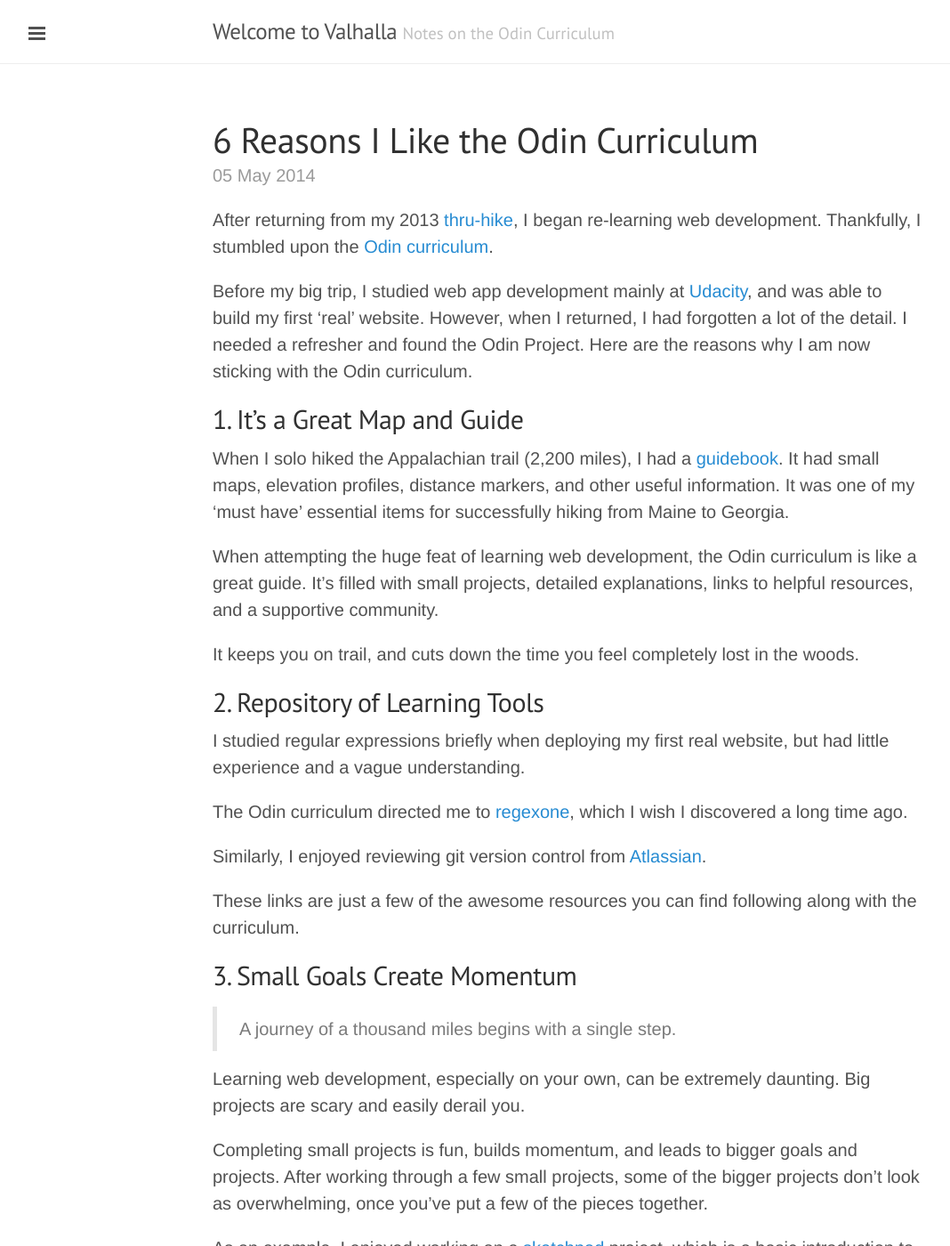
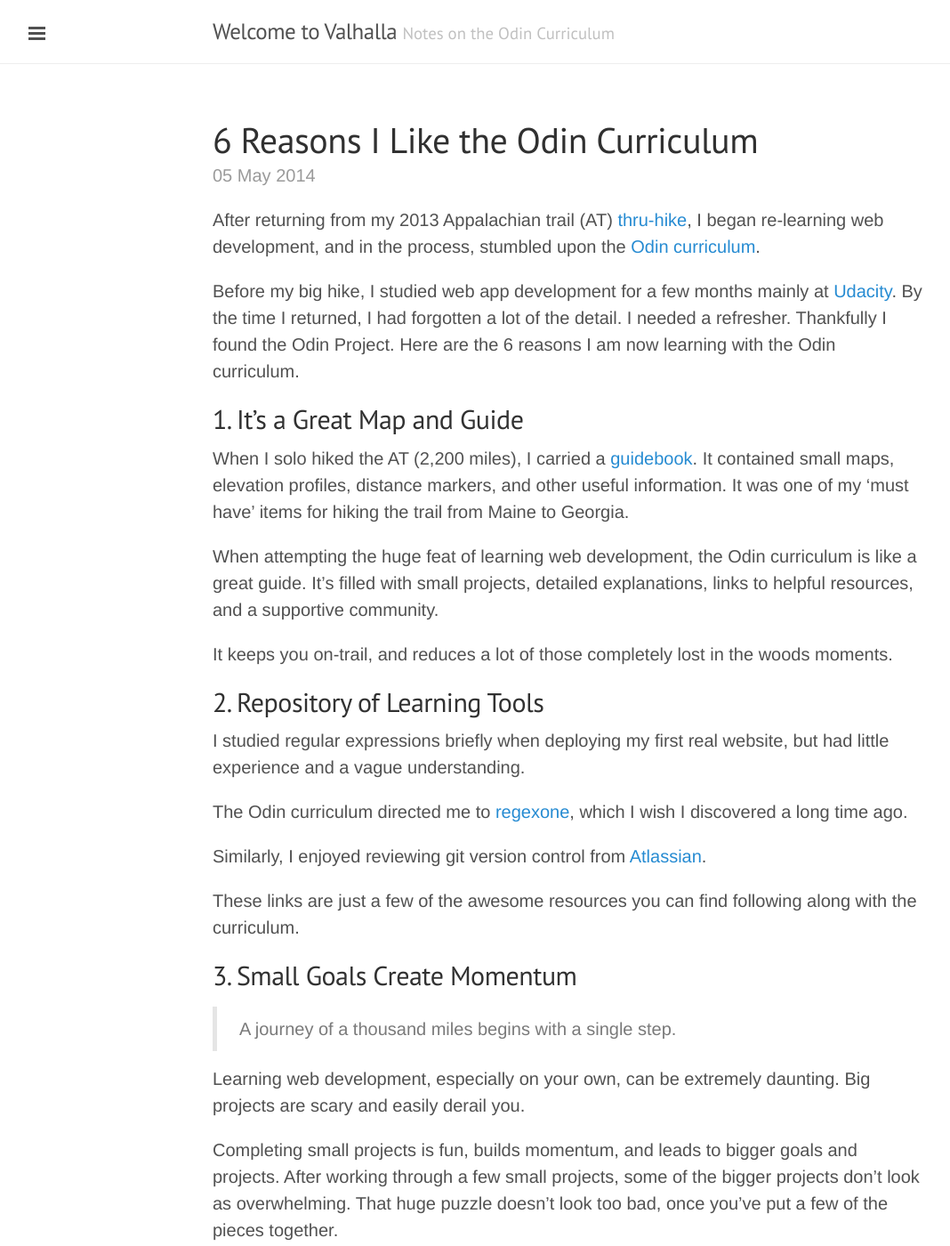
Before and after one commit to Jberczel/jberczel.github.io, a Jekyll site: the page built from _posts/2014-05-05-why-i-like-odin.md, in a window 1280 px wide and 1400 px high. Shown: the whole window at 89% size, without its empty margins (1-1069 px from the left). Built offline with Jekyll 4.4.1, drawn with Linux system fonts in a browser that asks for light colours; Markdown is read by kramdown in place of the engine named in the settings; comment, search, counter and statistics services are not loaded.

Commit message:
small edits

```diff
--- a/_posts/2014-05-05-why-i-like-odin.md
+++ b/_posts/2014-05-05-why-i-like-odin.md
@@ -5,19 +5,19 @@
 permalink: why-i-like-odin
 ---
 
-After returning from my 2013 [thru-hike](http://www.atjindo.com), I began re-learning web development. Thankfully, I stumbled upon the [Odin curriculum](http://www.theodinproject.com/courses).
+After returning from my 2013 Appalachian trail (AT) [thru-hike](http://www.atjindo.com), I began re-learning web development, and in the process, stumbled upon the [Odin curriculum](http://www.theodinproject.com/courses).
 
-Before my big trip, I studied web app development mainly at [Udacity](https://www.udacity.com/), and was able to build my first 'real' website.  However, when I returned, I had forgotten a lot of the detail. I needed a refresher and found the Odin Project. Here are the reasons why I am now sticking with the Odin curriculum.
+Before my big hike, I studied web app development for a few months mainly at [Udacity](https://www.udacity.com/). By the time I returned, I had forgotten a lot of the detail. I needed a refresher.  Thankfully I found the Odin Project. Here are the 6 reasons I am now learning with the Odin curriculum.
 
 <!--more-->
 
 ##1. It's a Great Map and Guide
 
-When I solo hiked the Appalachian trail (2,200 miles), I had a [guidebook](http://www.amazon.com/The-A-T-Guide-Southbound-2013/dp/0982980833/ref=sr_1_2?ie=UTF8&qid=1399332731&sr=8-2&keywords=awol+guide+southbound). It had small maps, elevation profiles, distance markers, and other useful information. It was one of my 'must have' essential items for successfully hiking from Maine to Georgia.
+When I solo hiked the AT (2,200 miles), I carried a [guidebook](http://www.amazon.com/The-A-T-Guide-Southbound-2013/dp/0982980833/ref=sr_1_2?ie=UTF8&qid=1399332731&sr=8-2&keywords=awol+guide+southbound). It contained small maps, elevation profiles, distance markers, and other useful information. It was one of my 'must have' items for hiking the trail from Maine to Georgia.
 
 When attempting the huge feat of learning web development, the Odin curriculum is like a great guide. It's filled with small projects, detailed explanations, links to helpful resources, and a supportive community.
 
-It keeps you on trail, and cuts down the time you feel completely lost in the woods.
+It keeps you on-trail, and reduces a lot of those completely lost in the woods moments.
 
 ##2. Repository of Learning Tools
 I studied regular expressions briefly when deploying my first real website, but had little experience and a vague understanding.
@@ -34,7 +34,7 @@
 
 Learning web development, especially on your own, can be extremely daunting.  Big projects are scary and easily derail you.
 
-Completing small projects is fun, builds momentum, and leads to bigger goals and projects.  After working through a few small projects, some of the bigger projects don't look as overwhelming, once you've put a few of the pieces together.
+Completing small projects is fun, builds momentum, and leads to bigger goals and projects.  After working through a few small projects, some of the bigger projects don't look as overwhelming. That huge puzzle doesn't look too bad, once you've put a few of the pieces together.
 
 As an example, I enjoyed working on a [sketchpad](https://github.com/Jberczel/odin-projects/tree/master/sketchpad) project, which is a basic introduction to jQuery. I plan to build on this knowledge for future projects.
 
```
Also changed, not shown: about.md (+1 -1 lines).
